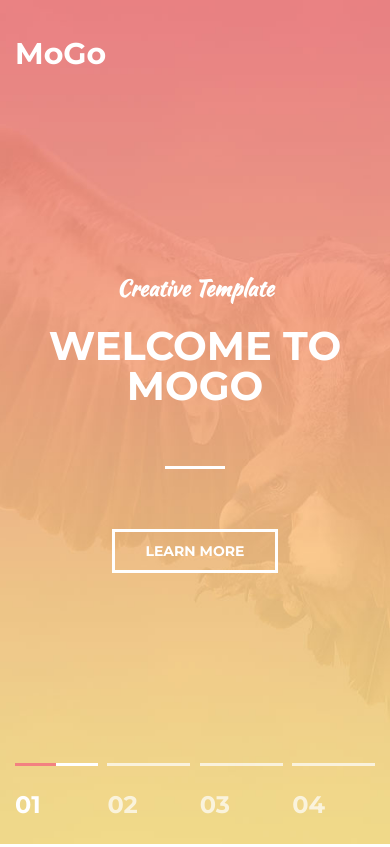
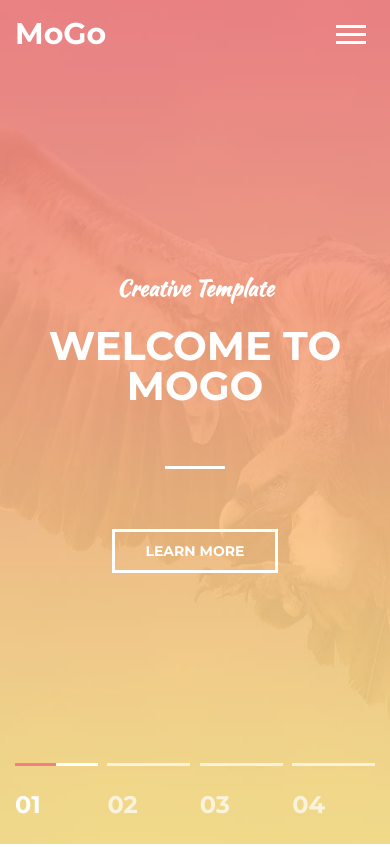
Before and after one commit to FrankFMY/MoGo-Landing-Page, a plain HTML site: page index.html in a window 390 px wide. Shown: the top 847 px of the page. Drawn offline with Linux system fonts and the light colour scheme.

Commit message:
Step 10 + accordion fix

```diff
--- a/assets/css/style.css
+++ b/assets/css/style.css
@@ -47,6 +47,8 @@ hr {
     justify-content: center;
     width: 100%;
     height: 100vh;
+    min-height: 820px;
+    position: relative;
 
     background: url("../images/intro.jpg") center no-repeat;
     -webkit-background-size: cover;
@@ -98,6 +100,22 @@ hr {
     z-index: 1000;
 }
 
+.header.fixed {
+    background-color: #eb8b8d;
+    box-shadow: 0 3px 10px rgba(0, 0, 0, .2);
+
+    position: fixed;
+    top: 0;
+    left: 0;
+    right: 0;
+
+    transform: translate3d(0, 0, 0);
+}
+
+.header.active {
+    background-color: #eb8b8d;
+}
+
 .header__inner {
     display: flex;
     justify-content: space-between;
@@ -155,6 +173,80 @@ hr {
 
 .nav__link.active {
     color: #fce38a;
+}
+
+/* Nav toggle */
+.nav-toggle {
+    width: 30px;
+    padding: 10px 0;
+    display: none;
+
+    font-size: 0;
+    color: transparent;
+
+    border: 0;
+    background: none;
+    cursor: pointer;
+
+    position: absolute;
+    top: 24px;
+    right: 24px;
+    z-index: 1;
+}
+
+.nav-toggle__item {
+    display: block;
+    width: 100%;
+    height: 3px;
+
+    background-color: #fff;
+
+    position: absolute;
+    top: 0;
+    right: 0;
+    bottom: 0;
+    left: 0;
+    margin: auto;
+
+    transition: background .2s linear;
+
+}
+
+.nav-toggle.active .nav-toggle__item {
+    background: none;
+}
+
+.nav-toggle__item:before,
+.nav-toggle__item:after {
+    content: "";
+    width: 100%;
+    height: 3px;
+
+    background-color: #fff;
+
+    position: absolute;
+    left: 0;
+    z-index: 1;
+
+    transition: transform .2s linear;
+}
+
+.nav-toggle.active .nav-toggle__item:before {
+    transform-origin: left top;
+    transform: rotate(45deg) translate3d(0px, -2px, 0);
+}
+
+.nav-toggle.active .nav-toggle__item:after {
+    transform-origin: left bottom;
+    transform: rotate(-45deg) translate3d(0px, 3px, 0);
+}
+
+.nav-toggle__item:before {
+    top: -8px;
+}
+
+.nav-toggle__item:after {
+    bottom: -8px;
 }
 
 /* Button */
@@ -496,17 +588,17 @@ hr {
     border: 1px solid #e5e5e5;
 }
 
-.accordion__item.active,
+.accordion__item.active
 .accordion__content {
     display: block;
 }
 
-.accordion__item.active,
+.accordion__item.active
 .accordion__header {
     border-bottom-color: #e5e5e5;
 }
 
-.accordion__item.active,
+.accordion__item.active
 .accordion__header:after {
     transform: translateY(-50%) rotate(-45deg);
     margin-top: 5px;
@@ -1262,9 +1354,36 @@ hr {
 
 @media (max-width: 770px) {
 
+    /* Intro */
+    .intro {
+        min-height: 650px;
+    }
+
+    /* Header */
+    .header {
+        padding: 10px 0;
+    }
+
     /* Nav */
     .nav {
         display: none;
+        width: 100%;
+
+        position: absolute;
+        top: 100%;
+        left: 0;
+
+        background-color: #eb8b8d;
+    }
+
+    .nav__link {
+        display: block;
+        margin: 0;
+        padding: 8px 20px;
+    }
+
+    .nav-toggle {
+        display: block;
     }
 
     /* Section */
--- a/index.html
+++ b/index.html
@@ -31,6 +31,11 @@
                     <i class="fa-solid fa-magnifying-glass"></i>
                 </a>
             </nav>
+
+
+            <button class="nav-toggle" type="button">
+                <span class="nav-toggle__item">Menu</span>
+            </button>
         </div>
     </div>
 </header>
```
